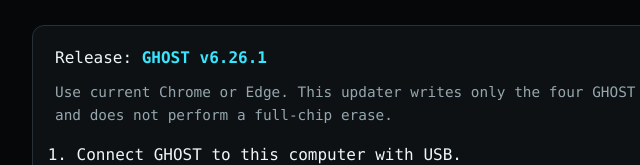
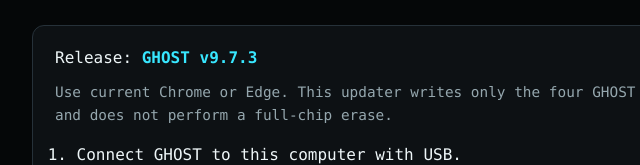
Before and after one commit to wineispunkrock/GHOST-Flasher, a plain HTML site: page index.html in a window 1280 px wide. Shown: the part 163-328 px from the top of the page, 218-858 px from the left. Drawn offline with nearby package versions, Linux system fonts and the light colour scheme.

Commit message:
Update GHOST Flasher to v9.7.3

```diff
--- a/index.html
+++ b/index.html
@@ -27,7 +27,7 @@ ol{padding-left:1.35rem;line-height:1.65}
 <p class="tag">Hoysond ESP32-S3 browser flasher</p>
 
 <section class="card">
-<div>Release: <span class="version">GHOST v6.26.1</span></div>
+<div>Release: <span class="version">GHOST v9.7.3</span></div>
 <p class="muted">Use current Chrome or Edge. This updater writes only the four GHOST firmware regions and does not perform a full-chip erase.</p>
 <ol>
 <li>Connect GHOST to this computer with USB.</li>
```
Also changed, not shown: 1 other file.
